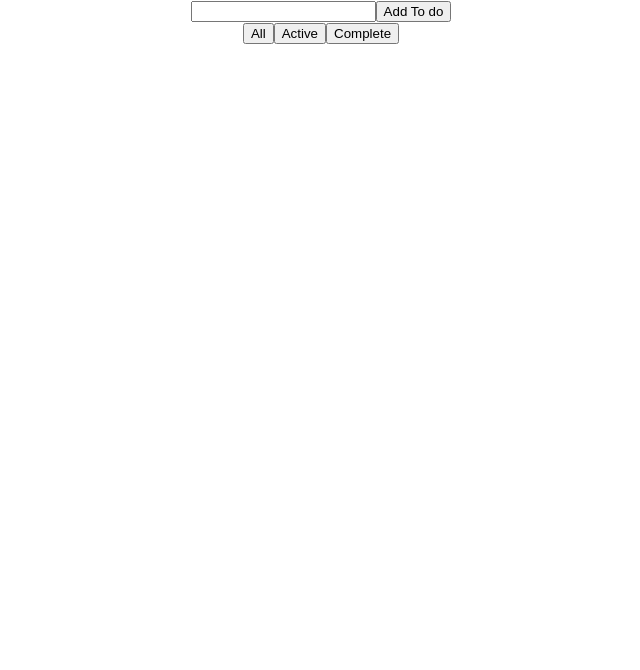
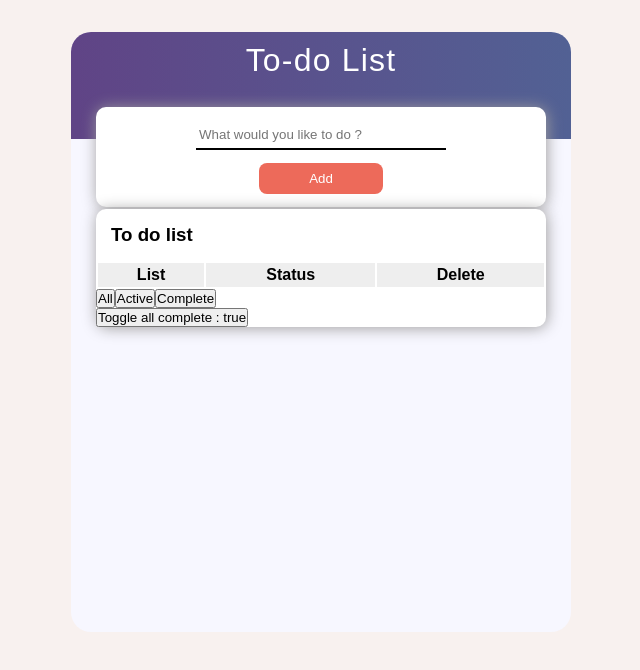
Before and after one commit to Mohzaki20/To-Do-App, a React (Create React App) app: page / in a window 1280 px wide. Shown: the top 670 px of the page, without its empty margins (319-959 px from the left). Built offline with nearby package versions, Linux system fonts and the light colour scheme.

Commit message:
add styling

```diff
--- a/src/App.css
+++ b/src/App.css
@@ -1,39 +1,118 @@
 .App {
+  display: flex;
+  justify-content: center;
+  background-color: #f8f1ef;
+  min-height: 100vh;
+  max-height: max-content;
+  padding: 2em 0;
+}
+.App .container {
+  position: relative;
+  background-color: #f7f7ff;
+  width: 500px;
+  height: 600px;
+  border-radius: 20px;
+  -webkit-border-radius: 20px;
+  -moz-border-radius: 20px;
+  -ms-border-radius: 20px;
+  -o-border-radius: 20px;
+}
+.App .container .header {
+  background-image: linear-gradient(to right, #604486, #526194);
+  text-align: center;
+  color: #fff;
+  padding: 10px 0 60px;
+  font-weight: 500;
+  letter-spacing: 1.2px;
+  border-radius: 20px 20px 0 0;
+  -webkit-border-radius: 20px 20px 0 0;
+  -moz-border-radius: 20px 20px 0 0;
+  -ms-border-radius: 20px 20px 0 0;
+  -o-border-radius: 20px 20px 0 0;
+}
+.App .form-style {
+  background-color: #fff;
+  display: flex;
+  flex-direction: column;
+  height: 100px;
+  width: 90%;
+  border-radius: 10px;
+  -webkit-border-radius: 10px;
+  -moz-border-radius: 10px;
+  -ms-border-radius: 10px;
+  -o-border-radius: 10px;
+  position: absolute;
+  top: 75px;
+  left: 50%;
+  transform: translateX(-50%);
+  -webkit-transform: translateX(-50%);
+  -moz-transform: translateX(-50%);
+  -ms-transform: translateX(-50%);
+  -o-transform: translateX(-50%);
+  /* padding: 20px 0; */
+  box-shadow: 1px 1px 15px #9e9d9d;
+}
+.App .form-style form {
+  display: flex;
+  justify-content: center;
+  align-items: center;
+  gap: 13px;
+  flex-direction: column;
+  height: 100%;
+}
+.App .form-style form input {
+  width: 250px;
+  height: 30px;
+}
+.add-btn {
+  background-color: #ed6a5a;
+  color: #fff;
+  padding: 8px 50px;
+  border: none;
+  cursor: pointer;
+  font-weight: 500;
+  border-radius: 8px;
+  -webkit-border-radius: 8px;
+  -moz-border-radius: 8px;
+  -ms-border-radius: 8px;
+  -o-border-radius: 8px;
+}
+.add-btn:hover {
+  background-color: #ed5642;
+}
+.input-field {
+  outline: none;
+  border: none;
+  border-bottom: 2px solid #000;
+  padding: 0 3px;
+}
+.list {
+  background-color: #fff;
+  margin-top: 70px;
+  width: 90%;
+  position: absolute;
+  left: 50%;
+  /*padding: 15px;
+  */border-radius: 10px;
+  box-shadow: 1px 1px 15px #9e9d9d;
+  transform: translateX(-50%);
+
+}
+
+.list table {
+  width: 100%;
+  margin-top: 10px;
+}
+.list table thead:first-child {
+  background-color: #eee;
+}
+.list table thead th {
+  padding: 3px;
+
+}
+.list table tr:nth-child(odd) {
+  border: 1px solid #000;
+}
+.list table tr td {
   text-align: center;
 }
-
-.App-logo {
-  height: 40vmin;
-  pointer-events: none;
-}
-
-@media (prefers-reduced-motion: no-preference) {
-  .App-logo {
-    animation: App-logo-spin infinite 20s linear;
-  }
-}
-
-.App-header {
-  background-color: #282c34;
-  min-height: 100vh;
-  display: flex;
-  flex-direction: column;
-  align-items: center;
-  justify-content: center;
-  font-size: calc(10px + 2vmin);
-  color: white;
-  text-decoration: line-through;
-}
-
-.App-link {
-  color: #61dafb;
-}
-
-@keyframes App-logo-spin {
-  from {
-    transform: rotate(0deg);
-  }
-  to {
-    transform: rotate(360deg);
-  }
-}
--- a/src/App.js
+++ b/src/App.js
@@ -6,7 +6,7 @@ import ToDo from "./Components/ToDo";
 function App() {
   let [todos, setTodos] = useState([]);
   const [todoStatus, setTodoStatus] = useState("all");
-  const [isComplete, setIsComplete] = useState(true);
+  const [toggleAllComplete, setToggleAllComplete] = useState(true);
 
   const addTodos = (todo) => {
     setTodos([todo, ...todos]);
@@ -14,13 +14,24 @@ function App() {
   const handelDelete = (id) => {
     setTodos(todos.filter((todo) => todo.id !== id));
   };
-  const updateTodo = (id) => {
-    setTodoStatus(id);
+
+  const updateTodoStatus = (id) => {
+    setTodos(
+      todos.map((todo) => {
+        if (todo.id === id) {
+          return {
+            ...todo,
+            complete: !todo.complete,
           };
-  const updateTodoStatus = (string) => {
-    console.log(string);
-    setIsComplete(!string)
+        } else {
+          return todo;
         }
+      })
+    );
+  };
+  const removeAllCompleteTodos = () => {
+    setTodos(todos.filter((todo) => !todo.complete));
+  };
   if (todoStatus === "active") {
     todos = todos.filter((todo) => !todo.complete);
   } else if (todoStatus === "complete") {
@@ -28,21 +39,57 @@ function App() {
   }
   return (
     <div className="App">
-      <ToDoForm onSubmit={addTodos} isComplete={isComplete}/>
+      <div className="container">
+        <div>
+          <h1 className="header">To-do List</h1>
+          <ToDoForm onSubmit={addTodos} />
+        </div>
+        <div className="list">
+          <h3 style={{ margin: 15 }}>To do list</h3>
+          <table>
+            <thead>
+              <tr>
+              <th>List</th>
+              <th>Status</th>
+              <th>Delete</th>
+              </tr>
+            </thead>
             {todos.map((todo) => {
               return (
                 <ToDo
                   todo={todo}
                   key={todo.id}
                   onDelete={() => handelDelete(todo.id)}
-            isComplete={() => updateTodoStatus(todo.isComplete)}
+                  isComplete={() => updateTodoStatus(todo.id)}
                 />
               );
             })}
+          </table>
           <div>
-        <button onClick={() => updateTodo("all")}>All</button>
-        <button onClick={() => updateTodo("active")}>Active</button>
-        <button onClick={() => updateTodo("complete")}>Complete</button>
+            <button onClick={() => setTodoStatus("all")}>All</button>
+            <button onClick={() => setTodoStatus("active")}>Active</button>
+            <button onClick={() => setTodoStatus("complete")}>Complete</button>
+          </div>
+
+          {todos.some((todo) => todo.complete) ? (
+            <button onClick={removeAllCompleteTodos}>
+              Remove all complete Todos{" "}
+            </button>
+          ) : null}
+          <button
+            onClick={() => {
+              setTodos(
+                todos.map((todo) => ({
+                  ...todo,
+                  complete: toggleAllComplete,
+                }))
+              );
+              setToggleAllComplete(!toggleAllComplete);
+            }}
+          >
+            Toggle all complete : {`${toggleAllComplete}`}{" "}
+          </button>
+        </div>
       </div>
     </div>
   );
--- a/src/Components/ToDo.jsx
+++ b/src/Components/ToDo.jsx
@@ -1,17 +1,21 @@
 import React from "react";
 
 function ToDo(props) {
-    console.log();
   return (
-    <>
-      <div
+    <tbody>
+    <tr>
+      <td
         onClick={props.isComplete}
-        style={{ textDecoration: props.todo.complete ? "line-through" : "" }}
+        style={{ textDecoration: props.todo.complete ? "line-through" : "" ,cursor: "pointer"}}
       >
         {props.todo.text}
-      </div>
-      <button onClick={props.onDelete}>X</button>
-    </>
+      </td>
+      <td>{props.todo.complete ? "completed" : "pending"}</td>
+      <td>
+        <button onClick={props.onDelete}>X</button>
+      </td>
+    </tr>
+    </tbody>
   );
 }
 
--- a/src/Components/ToDoForm.jsx
+++ b/src/Components/ToDoForm.jsx
@@ -9,7 +9,7 @@ function ToDoForm(props) {
       props.onSubmit({
         id: shortid.generate(),
         text: text,
-        complete: props.isComplete,
+        complete: false,
       });
       setText("");
     } else {
@@ -17,16 +17,17 @@ function ToDoForm(props) {
     }
   }
   return (
-    <div>
+    <div className="form-style">
       <form onSubmit={handelSubmit}>
         <input
           type="text"
           className="input-field"
           onChange={(e) => setText(e.target.value)}
           value={text}
+          placeholder="What would you like to do ?"
         />
         <button className="add-btn" type="submit">
-          Add To do
+          Add
         </button>
       </form>
     </div>
--- a/src/index.css
+++ b/src/index.css
@@ -1,13 +1,9 @@
-body {
+
+* {
+  box-sizing: border-box;
+  padding: 0;
   margin: 0;
-  font-family: -apple-system, BlinkMacSystemFont, 'Segoe UI', 'Roboto', 'Oxygen',
-    'Ubuntu', 'Cantarell', 'Fira Sans', 'Droid Sans', 'Helvetica Neue',
-    sans-serif;
-  -webkit-font-smoothing: antialiased;
-  -moz-osx-font-smoothing: grayscale;
+  font-family: "Cairo", sans-serif;
+
 }
-
-code {
-  font-family: source-code-pro, Menlo, Monaco, Consolas, 'Courier New',
-    monospace;
-}
+@import url('https://fonts.googleapis.com/css2?family=Cairo:wght@200..1000&display=swap')
```
Lines whose indentation alone changed are shown as unchanged.
